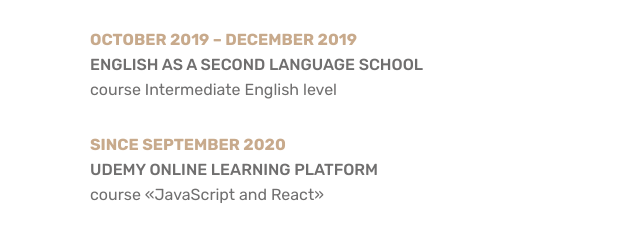
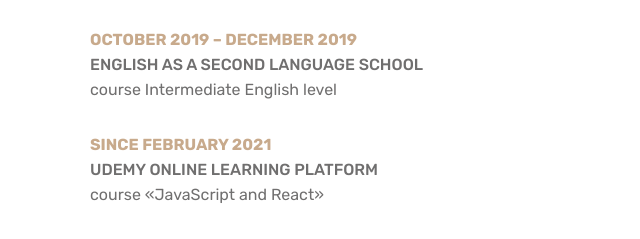
Before and after one commit to lidiia-deineko/CV, a plain HTML site: page index.html in a window 1280 px wide. Shown: the part 1181-1420 px from the top of the page, 0-640 px from the left. Drawn offline with nearby package versions, Linux system fonts and the light colour scheme.

Commit message:
Update index.html

```diff
--- a/index.html
+++ b/index.html
@@ -78,7 +78,7 @@
                             <div class="education-item__course">course Intermediate English level</div>
                         </div>
                         <div class="education-item">
-                            <div class="education-item__date">Since september 2020</div>
+                            <div class="education-item__date">Since FEBRUARY 2021</div>
                             <div class="education-item__institution">UDEMY ONLINE LEARNING PLATFORM</div>
                             <div class="education-item__course">course «JavaScript and React»</div>
                         </div>
```
